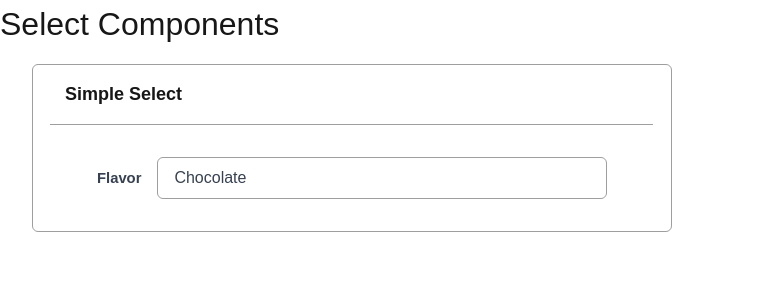
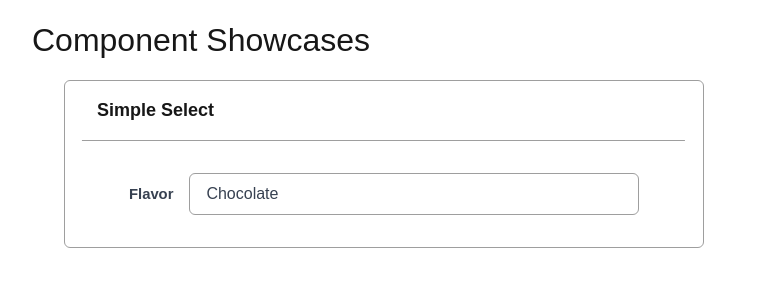
Before and after one commit to Gizmo-Verindipencil/My-React-Select, a Next.js app: page / in a window 1280 px wide. Shown: the top 300 px of the page, without its empty margins (0-766 px from the left). Built offline with nearby package versions, Linux system fonts and the light colour scheme.

Commit message:
Update heading text and add padding to body in global styles

```diff
--- a/src/app/globals.css
+++ b/src/app/globals.css
@@ -23,6 +23,7 @@ body {
   background: var(--background);
   color: var(--foreground);
   font-family: Arial, Helvetica, sans-serif;
+  padding: 1rem 2rem;
 }
 
 h1 {
--- a/src/app/page.tsx
+++ b/src/app/page.tsx
@@ -26,7 +26,7 @@ export default function Home() {
 
   return (
     <body>
-      <h1>Select Components</h1>
+      <h1>Component Showcases</h1>
       <FormProvider {...methods}>
         <Showcase label="Simple Select">
           <Select label="Flavor" options={flavors} name="flavor" />
```
